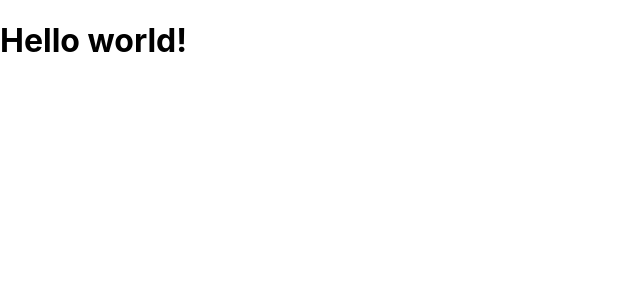
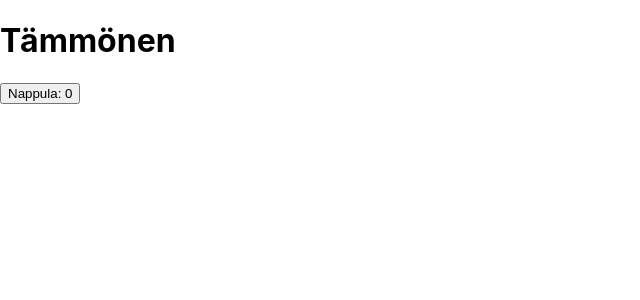
Before and after one commit to tjmlehtinen/kodarit_react_spring_2023, a React (Create React App) app: page / in a window 1280 px wide. Shown: the top 300 px of the page, without its empty margins (0-640 px from the left). Built offline with nearby package versions, Linux system fonts and the light colour scheme.

Commit message:
message ja eka button

```diff
--- a/src/App.js
+++ b/src/App.js
@@ -1,9 +1,12 @@
-import React from 'react';
+import React from "react";
+import { Message } from "./pages/Message";
+import { Buttons } from "./pages/Buttons";
 
 function App() {
   return (
     <div>
-      <h1>Hello world!</h1>
+      <Message />
+      <Buttons />
     </div>
   );
 }
--- /dev/null
+++ b/src/pages/Buttons.jsx
@@ -0,0 +1,16 @@
+import React from "react";
+import { useState } from "react";
+
+export const Buttons = () => {
+    const [count, setCount] = useState(0);
+
+    function countClicks() {
+        setCount(count + 1);
+    }
+
+    return (
+        <div>
+            <button onClick={countClicks}>Nappula: {count}</button>
+        </div>
+    );
+}
--- /dev/null
+++ b/src/pages/Message.jsx
@@ -0,0 +1,9 @@
+import React from "react";
+
+export const Message = () => {
+    return (
+        <div>
+            <h1>Tämmönen</h1>
+        </div>
+    );
+}
```
